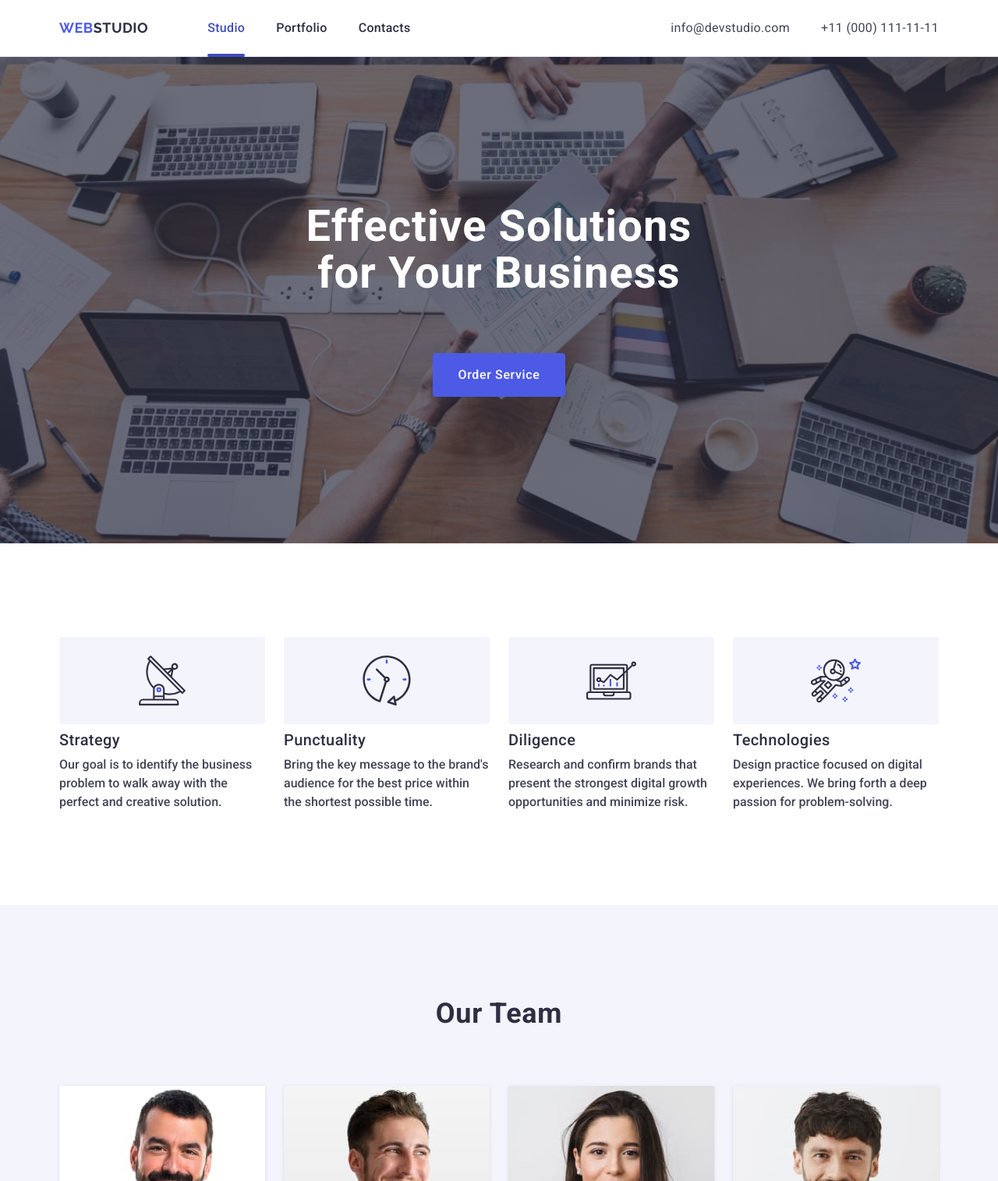
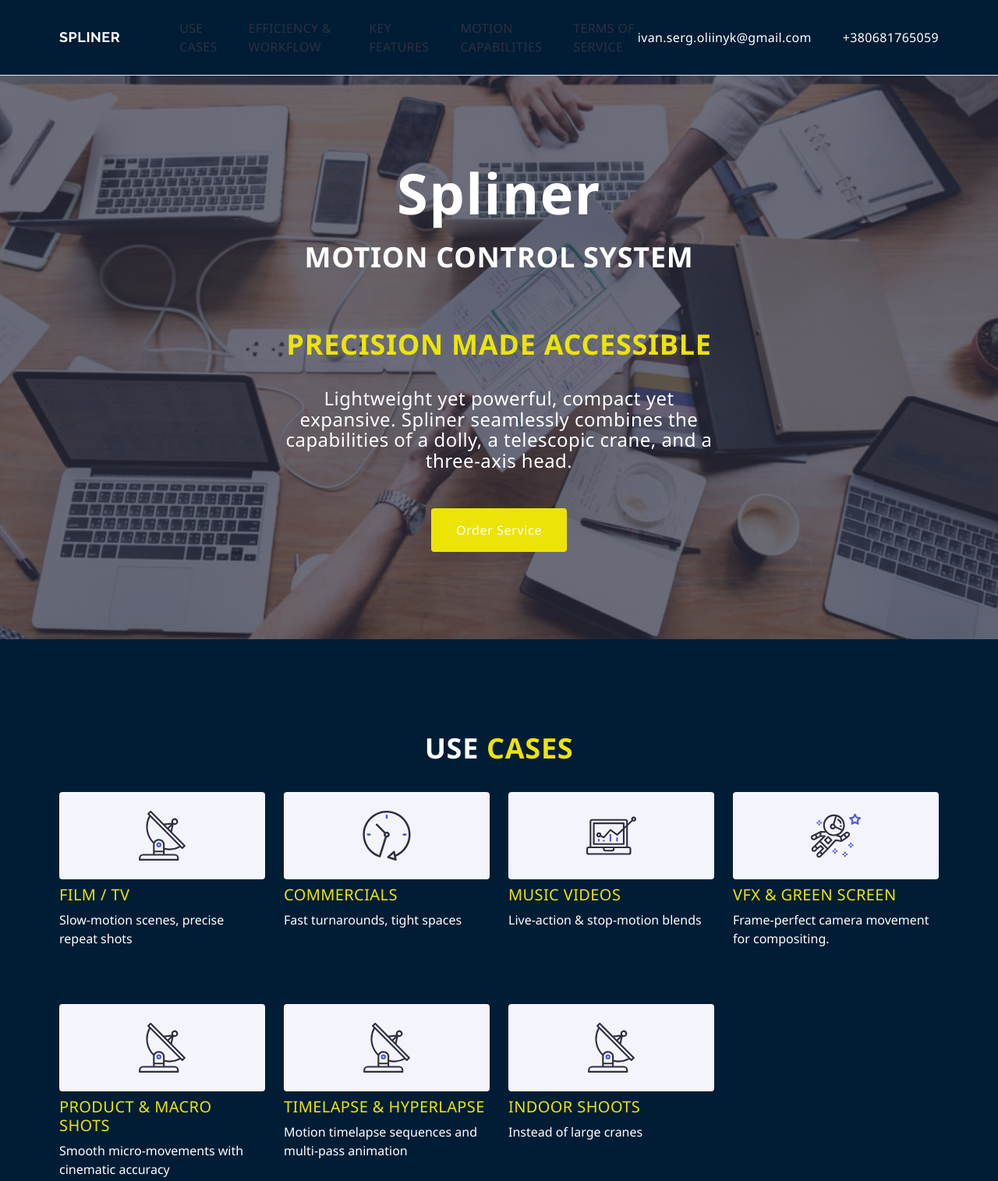
Before and after one commit to Anna-Anatoliivna/Spliner, a plain HTML site: page index.html in a window 1280 px wide. Shown: the top 1515 px of the page at 78% size. Drawn offline with nearby package versions, Linux system fonts and the light colour scheme.

Commit message:
added hero

```diff
--- a/css/styles.css
+++ b/css/styles.css
@@ -23,9 +23,9 @@ button {
   cursor: pointer;
 }
 body {
-  background: #fff;
-  color: #434455;
-  font-family: 'Roboto', sans-serif;
+  background: rgb(0, 29, 53);
+  color: #fff;
+  font-family: 'Segoe UI', Tahoma, sans-serif;
 }
 img {
   display: block;
@@ -83,17 +83,17 @@ img {
     cursor: pointer;
   }
   .mobile-menu {
-    display: flex;
-    flex-direction: column;
     position: fixed;
     top: 0;
     left: 0;
     z-index: 999;
+    display: flex;
+    flex-direction: column;
     width: 100%;
     height: 100%;
+    padding: 72px 16px 40px 16px;
     background-color: #fff;
     opacity: 0;
-    padding: 72px 16px 40px 16px;
     visibility: hidden;
     transition: opacity 250ms cubic-bezier(0.4, 0, 0.2, 1),
       visibility 250ms cubic-bezier(0.4, 0, 0.2, 1);
@@ -213,7 +213,7 @@ img {
 .logo {
   display: block;
   padding: 17px 0;
-  color: #4d5ae5;
+  color: #fff;
   font-weight: 700;
   font-size: 18px;
   font-family: 'Raleway', sans-serif;
@@ -357,12 +357,39 @@ img {
 }
 
 .hero-page-title {
-  max-width: 216px;
+  /* max-width: 216px; */
   margin-right: auto;
-  margin-bottom: 72px;
+  margin-bottom: 24px;
   margin-left: auto;
   color: #fff;
+  font-size: 72px;
+  line-height: 1.11;
+  letter-spacing: 0.02em;
+  text-align: center;
+}
+.hero-second-title {
+  margin-bottom: 72px;
   font-size: 36px;
+  line-height: 1.11;
+  letter-spacing: 0.02em;
+  text-align: center;
+}
+
+.hero-item-title {
+  margin-bottom: 36px;
+  color: #ece407;
+  font-size: 36px;
+  line-height: 1.11;
+  letter-spacing: 0.02em;
+  text-align: center;
+}
+
+.hero-item-text {
+  max-width: 550px;
+  margin-right: auto;
+  margin-bottom: 48px;
+  margin-left: auto;
+  font-size: 24px;
   line-height: 1.11;
   letter-spacing: 0.02em;
   text-align: center;
@@ -375,7 +402,7 @@ img {
   padding: 16px 32px;
   border: none;
   border-radius: 4px;
-  background: #4d5ae5;
+  background: #ece407;
   color: #fff;
   font-weight: 500;
   font-size: 16px;
@@ -391,8 +418,8 @@ img {
 @media only screen and (min-width: 768px) {
   .section-hero {
     max-width: 768px;
-    padding-top: 112px;
-    padding-bottom: 112px;
+    padding-top: 104px;
+    padding-bottom: 104px;
     background-image: linear-gradient(
         to bottom,
         rgba(46, 47, 66, 0.7),
@@ -402,7 +429,7 @@ img {
   }
   .hero-page-title {
     max-width: 496px;
-    font-size: 56px;
+    font-size: 72px;
     line-height: 1.07;
   }
 }
@@ -419,8 +446,8 @@ img {
 @media only screen and (min-width: 1158px) {
   .section-hero {
     max-width: 1440px;
-    padding-top: 188px;
-    padding-bottom: 188px;
+    padding-top: 112px;
+    padding-bottom: 112px;
     background-image: linear-gradient(
         to bottom,
         rgba(46, 47, 66, 0.7),
@@ -439,70 +466,86 @@ img {
       url(../images/hero-background-img@2x.jpg);
   }
 }
-/* ===============advantages================= */
-.advantages-section {
+/* ===============use-cases================= */
+.use-cases-section {
   padding-top: 96px;
   padding-bottom: 96px;
 }
-.advantages-icon-box {
+.use-cases-icon-box {
   display: none;
 }
-.advantages-item {
+.use-cases-item {
   display: block;
 }
-@media screen and (max-width: 767px) {
-  .advantages-item:not(:last-child) {
-    margin-bottom: 72px;
-  }
-}
-
-.advantages-item-title {
-  margin-bottom: 8px;
-  color: #2e2f42;
+.use-cases-title {
+  margin-bottom: 36px;
+  color: #fff;
   font-size: 36px;
   line-height: 1.11;
   letter-spacing: 0.02em;
   text-align: center;
 }
-.advantages-item-text {
+.use-cases-title-part {
+  color: #ece407;
+  margin-bottom: 36px;
+  font-size: 36px;
+  line-height: 1.11;
+  letter-spacing: 0.02em;
+  text-align: center;
+}
+@media screen and (max-width: 767px) {
+  .use-cases-item:not(:last-child) {
+    margin-bottom: 72px;
+  }
+}
+
+.use-cases-item-title {
+  margin-bottom: 8px;
+  color: #ece407;
+  font-size: 36px;
+  line-height: 1.11;
+  letter-spacing: 0.02em;
+  text-align: center;
+}
+.use-cases-item-text {
   font-weight: 500;
   font-size: 16px;
   line-height: 1.5;
 }
 
 @media only screen and (min-width: 768px) {
-  .advantages-container {
+  .use-cases-container {
     display: flex;
     justify-content: space-between;
     align-items: center;
   }
-  .advantages-list {
+  .use-cases-list {
     display: flex;
     flex-wrap: wrap;
     gap: 72px 24px;
   }
-  .advantages-item {
+  .use-cases-item {
     display: block;
     width: calc((100% - 24px) / 2);
   }
-  .advantages-item-title {
+  .use-cases-item-title {
     text-align: left;
   }
 }
 
 @media only screen and (min-width: 1158px) {
-  .advantages-section {
+  .use-cases-section {
     padding-top: 120px;
     padding-bottom: 120px;
   }
 
-  .advantages-list {
-    flex-wrap: nowrap;
+  .use-cases-list {
+    flex-wrap: wrap;
   }
-  .advantages-item {
+  .use-cases-item {
     width: calc((100% - 72px) / 4);
   }
-  .advantages-icon-box {
+  .use-cases-icon-box {
     display: flex;
     justify-content: center;
     align-items: center;
@@ -512,7 +555,7 @@ img {
     background: #f4f4fd;
   }
 
-  .advantages-item-title {
+  .use-cases-item-title {
     font-weight: 500;
     font-size: 20px;
     line-height: 1.2;
--- a/index.html
+++ b/index.html
@@ -4,7 +4,8 @@
 <head>
     <meta charset="UTF-8">
     <meta name="viewport" content="width=device-width, initial-scale=1.0">
-    <title>Webstudio</title>
+    <title>Spliner
+    </title>
     <!-- Modern normolize -->
     <link href="https://cdnjs.cloudflare.com/ajax/libs/modern-normalize/2.0.0/modern-normalize.min.css"
         rel="stylesheet">
@@ -23,20 +24,26 @@
     <header class="page-header">
         <div class="container header-container">
             <nav class="header-navigation-page">
-                <a class="logo" href="./index.html">Web<span class="text-new-color">Studio</span></a>
+                <a class="logo" href="./index.html">Spliner
+                </a>
                 <ul class="header-menu">
-                    <li class="header-menu-item "><a class="header-menu-link current" href="./index.html">Studio</a>
+                    <li class="header-menu-item"><a class="header-menu-link" href="./index.html">USE CASES</a></li>
+                    <li class="header-menu-item"><a class="header-menu-link" href="./index.html">EFFICIENCY &
+                            WORKFLOW</a></li>
+                    <li class="header-menu-item"><a class="header-menu-link" href="./index.html">KEY FEATURES</a></li>
+                    <li class="header-menu-item"><a class="header-menu-link" href="./index.html">MOTION CAPABILITIES</a>
                     </li>
-                    <li class="header-menu-item"><a class="header-menu-link" href>Portfolio</a></li>
-                    <li class="header-menu-item"><a class="header-menu-link" href>Contacts</a></li>
+                    <li class="header-menu-item"><a class="header-menu-link" href="./index.html">TERMS OF SERVICE</a>
+                    </li>
                 </ul>
             </nav>
             <address class="header-contacts">
                 <ul class="header-contacts-list">
                     <li class="header-contacts-item"><a class="header-contacts-link"
-                            href="mailto:info@devstudio.com">info@devstudio.com</a></li>
-                    <li class="header-contacts-item"><a class="header-contacts-link" href="tel:+110001111111">+11 (000)
-                            111-11-11</a>
+                            href="mailto:info@devstudio.com">ivan.serg.oliinyk@gmail.com
+                        </a></li>
+                    <li class="header-contacts-item"><a class="header-contacts-link"
+                            href="tel:+110001111111">+380681765059</a>
                     </li>
                 </ul>
             </address>
@@ -51,72 +58,95 @@
         <!-- hero -->
         <section class="section-hero">
             <div class="container hero-container">
-                <h1 class="hero-page-title">Effective Solutions
-                    for Your Business</h1>
+                <h1 class="hero-page-title">Spliner</h1>
+                <h2 class="hero-second-title">MOTION CONTROL SYSTEM</h2>
+                <h3 class="hero-item-title">PRECISION MADE ACCESSIBLE</h3>
+                <p class="hero-item-text">Lightweight yet powerful, compact yet expansive.
+                    Spliner seamlessly combines the capabilities of a dolly,
+                    a telescopic crane, and a three-axis head.
+                </p>
                 <button class="hero-btn" type="button">Order Service</button>
             </div>
         </section>
-        <!-- advantages -->
-        <section class="advantages-section">
-            <div class="container advantages-container">
-                <h2 class="visually-hidden">Advantages</h2>
-                <ul class="advantages-list">
-                    <li class="advantages-item">
-                        <div class="advantages-icon-box"><svg class="icon rectangle" aria-label="strategy icon"
+        <!-- USE CASES -->
+        <section class="use-cases-section">
+            <h2 class="use-cases-title">USE <span class="use-cases-title-part">CASES</span></h2>
+            <div class="container use-cases-container">
+
+                <ul class="use-cases-list">
+                    <li class="use-cases-item">
+                        <div class="use-cases-icon-box"><svg class="icon rectangle" aria-label="strategy icon"
                                 width="64" height="64">
                                 <use href="./images/icons.svg#icon-antenna"></use>
                             </svg>
                         </div>
-                        <h3 class="advantages-item-title">Strategy</h3>
-                        <p class="advantages-item-text">Our goal is to identify the business
-                            problem to walk away with the perfect and creative solution.
+                        <h3 class="use-cases-item-title">FILM / TV</h3>
+                        <p class="use-cases-item-text">Slow-motion scenes, precise repeat shots
                         </p>
                     </li>
-                    <li class="advantages-item">
-                        <div class="advantages-icon-box"><svg class="icon rectangle" aria-label="punctuality icon"
+                    <li class="use-cases-item">
+                        <div class="use-cases-icon-box"><svg class="icon rectangle" aria-label="punctuality icon"
                                 width="64" height="64">
                                 <use href="./images/icons.svg#icon-clock"></use>
                             </svg>
                         </div>
-                        <h3 class="advantages-item-title">Punctuality</h3>
-                        <p class="advantages-item-text">Bring the key message to the brand's audience for the best price
-                            within the
-                            shortest possible
-                            time.
+                        <h3 class="use-cases-item-title">COMMERCIALS</h3>
+                        <p class="use-cases-item-text">Fast turnarounds, tight spaces
                         </p>
                     </li>
-                    <li class="advantages-item">
-                        <div class="advantages-icon-box"><svg class="icon rectangle" aria-label="diligence icon"
+                    <li class="use-cases-item">
+                        <div class="use-cases-icon-box"><svg class="icon rectangle" aria-label="diligence icon"
                                 width="64" height="64">
                                 <use href="./images/icons.svg#icon-diagram"></use>
                             </svg>
                         </div>
-                        <h3 class="advantages-item-title">Diligence</h3>
-                        <p class="advantages-item-text">Research and confirm brands that present the strongest digital
-                            growth
-                            opportunities and minimize
-                            risk.
+                        <h3 class="use-cases-item-title">MUSIC VIDEOS</h3>
+                        <p class="use-cases-item-text">Live-action & stop-motion blends
                         </p>
                     </li>
-                    <li class="advantages-item">
-                        <div class="advantages-icon-box"><svg class="icon rectangle" aria-label="technologies icon"
+                    <li class="use-cases-item">
+                        <div class="use-cases-icon-box"><svg class="icon rectangle" aria-label="technologies icon"
                                 width="64" height="64">
                                 <use href="./images/icons.svg#icon-astronaut"></use>
                             </svg>
                         </div>
-                        <h3 class="advantages-item-title">Technologies</h3>
-                        <p class="advantages-item-text">Design practice focused on digital experiences. We bring forth a
-                            deep
-                            passion for
-                            problem-solving.</p>
+                        <h3 class="use-cases-item-title">VFX & GREEN SCREEN</h3>
+                        <p class="use-cases-item-text">Frame-perfect camera movement for compositing.</p>
+                    </li>
+                    <li class="use-cases-item">
+                        <div class="use-cases-icon-box"><svg class="icon rectangle" aria-label="strategy icon" width="64" height="64">
+                                <use href="./images/icons.svg#icon-antenna"></use>
+                            </svg>
+                        </div>
+                        <h3 class="use-cases-item-title">PRODUCT & MACRO SHOTS</h3>
+                        <p class="use-cases-item-text">Smooth micro-movements with cinematic accuracy
+                        </p>
+                    </li>
+                    <li class="use-cases-item">
+                        <div class="use-cases-icon-box"><svg class="icon rectangle" aria-label="strategy icon" width="64" height="64">
+                                <use href="./images/icons.svg#icon-antenna"></use>
+                            </svg>
+                        </div>
+                        <h3 class="use-cases-item-title">TIMELAPSE & HYPERLAPSE</h3>
+                        <p class="use-cases-item-text">Motion timelapse sequences and multi-pass animation
+                        </p>
+                    </li>
+                    <li class="use-cases-item">
+                        <div class="use-cases-icon-box"><svg class="icon rectangle" aria-label="strategy icon" width="64" height="64">
+                                <use href="./images/icons.svg#icon-antenna"></use>
+                            </svg>
+                        </div>
+                        <h3 class="use-cases-item-title">INDOOR SHOOTS</h3>
+                        <p class="use-cases-item-text">Instead of large cranes
+                        </p>
                     </li>
                 </ul>
             </div>
         </section>
-        <!-- team -->
+        <!-- EFFICIENCY& WORKFLOW -->
         <section class="team-section">
             <div class="container team-container">
-                <h2 class="team-title">Our Team</h2>
+                <h2 class="team-title">EFFICIENCY & WORKFLOW</h2>
                 <ul class="team-list">
                     <li class="team-list-item">
                         <img class="team-list-img" src="./images/mark-guerrero.jpg" alt="Mark Guerrero"
```
